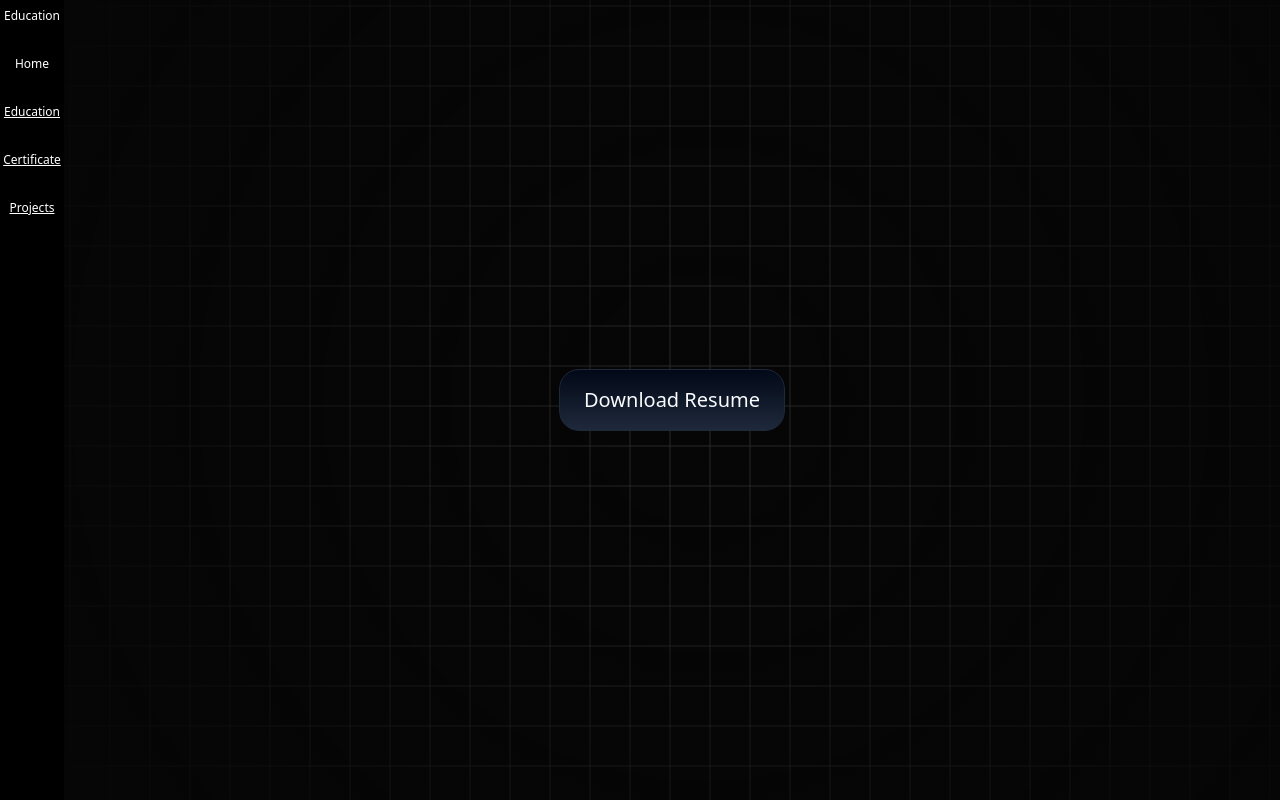
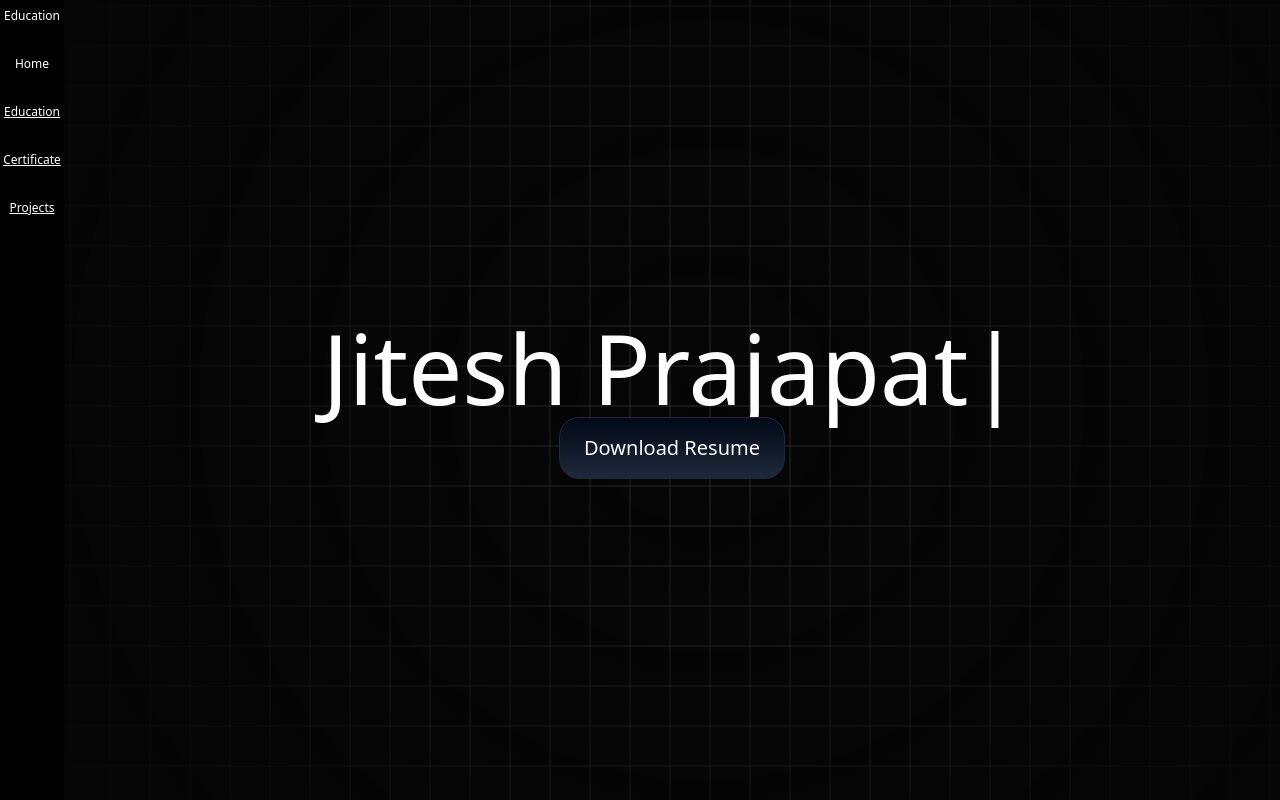
Before and after one commit to Jitesh38/portfolio-react, a React (Vite) app: page / in a window 1280 px wide. Built offline with nearby package versions, Linux system fonts and the light colour scheme; what tailwindcss-motion would draw is missing.

Commit message:
fix router bug

```diff
--- a/src/components/Home.jsx
+++ b/src/components/Home.jsx
@@ -18,7 +18,7 @@ function Home() {
   return (
     <div className="h-screen overflow-y-scroll snap-y snap-mandatory">
       <div className="min-h-screen flex justify-center items-center flex-col snap-start">
-        {/* <TypeAnimation
+        <TypeAnimation
           sequence={[
             "My name is ",
             1000,
@@ -32,7 +32,7 @@ function Home() {
           repeat={Infinity}
           style={{ display: "inline-block" }}
           className="text-2xl md:text-8xl"
-        /> */}
+        />
         <Button children={"Download Resume"} />
       </div>
 
--- a/src/main.jsx
+++ b/src/main.jsx
@@ -2,24 +2,17 @@ import { createRoot } from "react-dom/client";
 import "./index.css";
 import App from "./App.jsx";
 import { Home, Education, Certificates, Projects } from "./components";
-import {
-  Route,
-  RouterProvider,
-  createBrowserRouter,
-  createRoutesFromElements,
-} from "react-router-dom";
-
-const router = createBrowserRouter(
-  createRoutesFromElements(
-    <Route path="/" element={<App />}>
-      <Route path="" element={<Home />} />
-      <Route path="education" element={<Education />} />
-      <Route path="certificates" element={<Certificates />} />
-      <Route path="projects" element={<Projects />} />
-    </Route>
-  )
-);
+import { HashRouter, Route, Routes } from "react-router-dom";
 
 createRoot(document.getElementById("root")).render(
-  <RouterProvider router={router} />
+  <HashRouter>
+    <Routes>
+      <Route path="/" element={<App />}>
+        <Route index element={<Home />} />
+        <Route path="education" element={<Education />} />
+        <Route path="certificates" element={<Certificates />} />
+        <Route path="projects" element={<Projects />} />
+      </Route>
+    </Routes>
+  </HashRouter>
 );
--- a/vite.config.js
+++ b/vite.config.js
@@ -12,5 +12,6 @@ export default defineConfig({
   },
   build: {
     commonjsOptions: { transformMixedEsModules: true } // Change
-  }
+  },
+  base: "/portfolio-react"
 })
```
Also changed, not shown: 5 other files (tests, documents, lock files or other folders).
